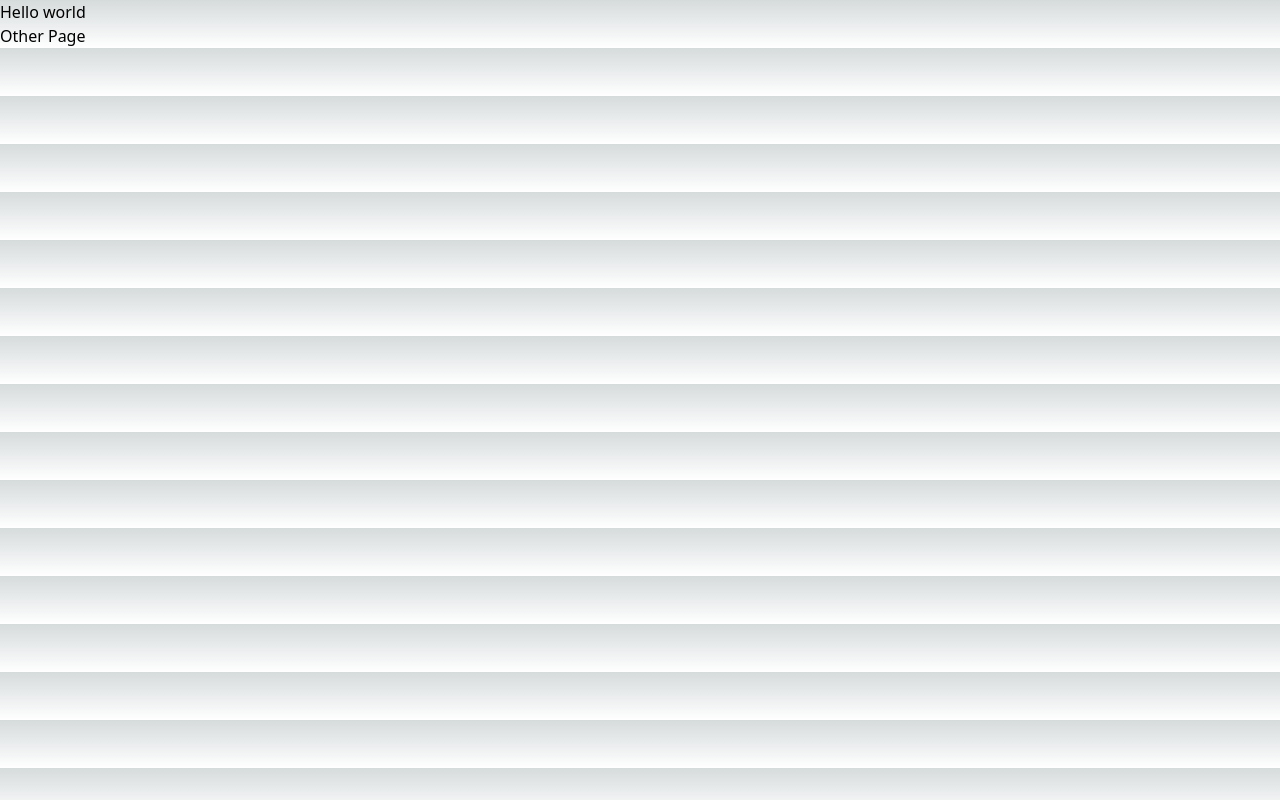
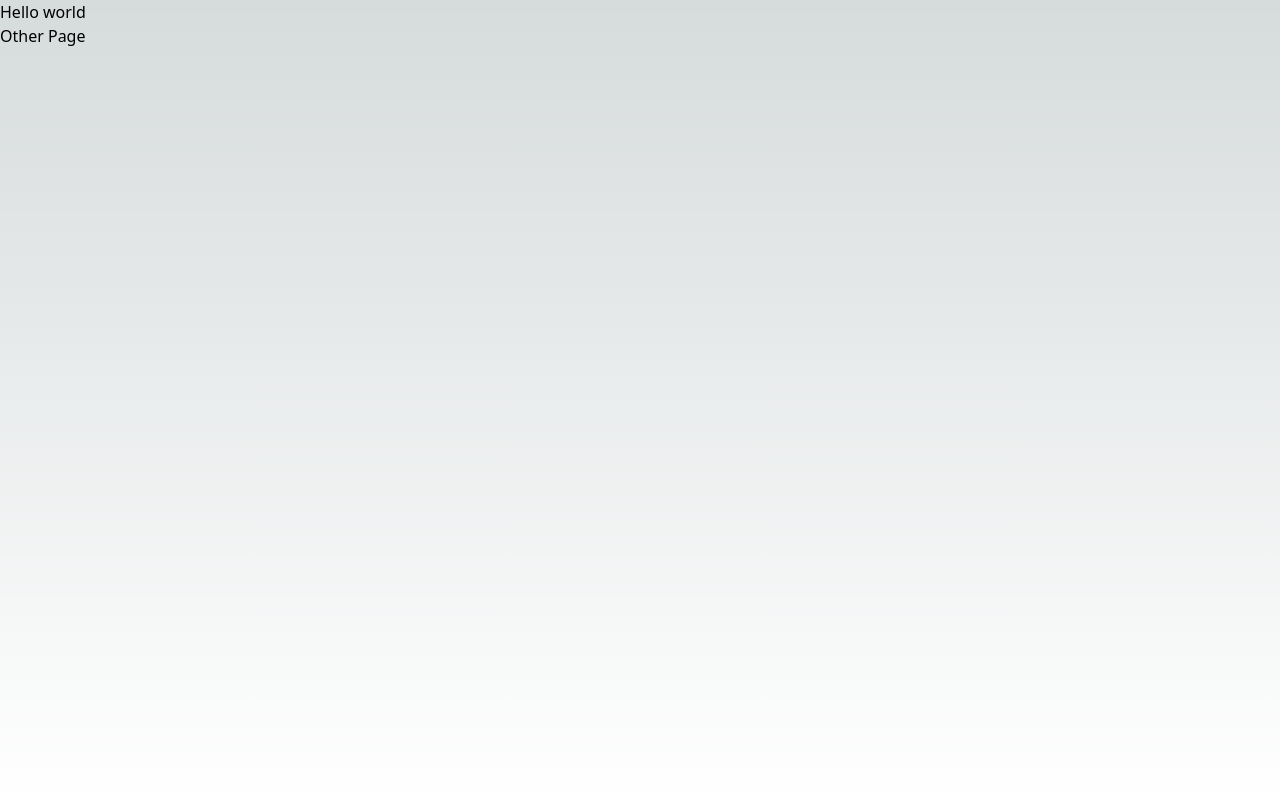
Before and after one commit to totti-rdz/github-trending-x, a React (Vite) app in the folder client/: page / in a window 1280 px wide. Built offline with nearby package versions, Linux system fonts and the light colour scheme.

Commit message:
create Layout component

```diff
--- /dev/null
+++ b/client/src/components/Layout/index.tsx
@@ -0,0 +1,13 @@
+type Props = {
+  children: React.ReactNode;
+};
+
+const Layout = ({ children }: Props) => {
+  return (
+    <main className="min-h-screen">
+     {children}
+    </main>
+  );
+};
+
+export default Layout;
--- a/client/src/pages/Home.tsx
+++ b/client/src/pages/Home.tsx
@@ -1,13 +1,14 @@
 import { Link } from "react-router-dom";
+import Layout from "../components/Layout";
 
 function Home() {
   return (
-    <>
+    <Layout>
       <div>Hello world</div>
       <div>
         <Link to={`/other`}>Other Page</Link>
       </div>
-    </>
+    </Layout>
   );
 }
 
--- a/client/src/pages/Other.tsx
+++ b/client/src/pages/Other.tsx
@@ -1,13 +1,14 @@
-import { Link, useParams } from "react-router-dom";
+import { Link, useParams } from 'react-router-dom';
+import Layout from '../components/Layout';
 
 function Other() {
   const params = useParams();
   return (
-    <>
+    <Layout>
       <div>Hello again</div>
       <Link to={`/`}>Home</Link>
       {params && params.test && <div>Test: {params.test}</div>}
-    </>
+    </Layout>
   );
 }
 
```
